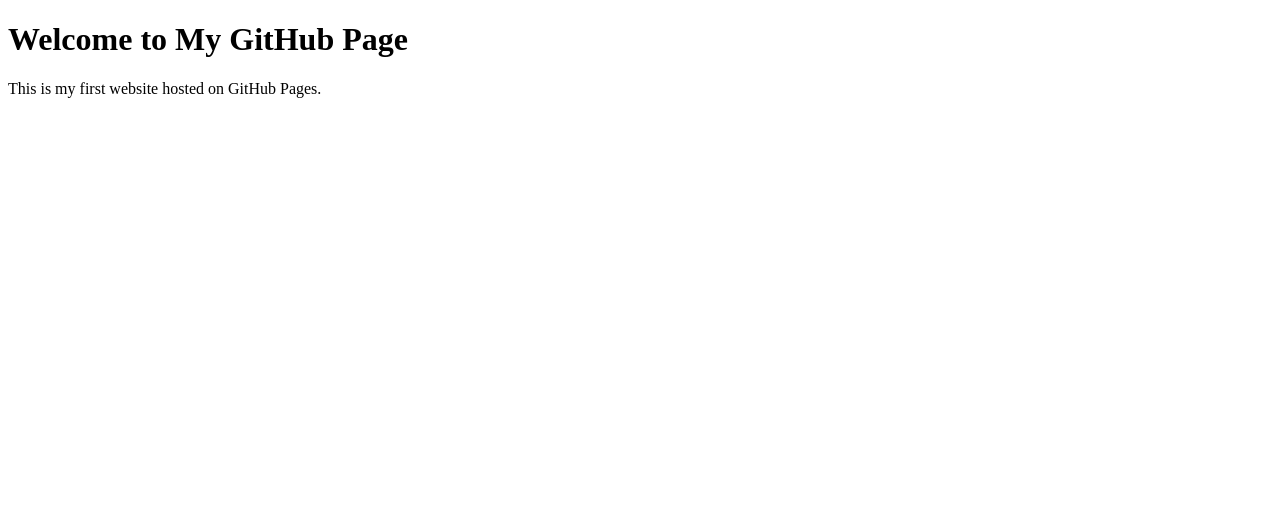
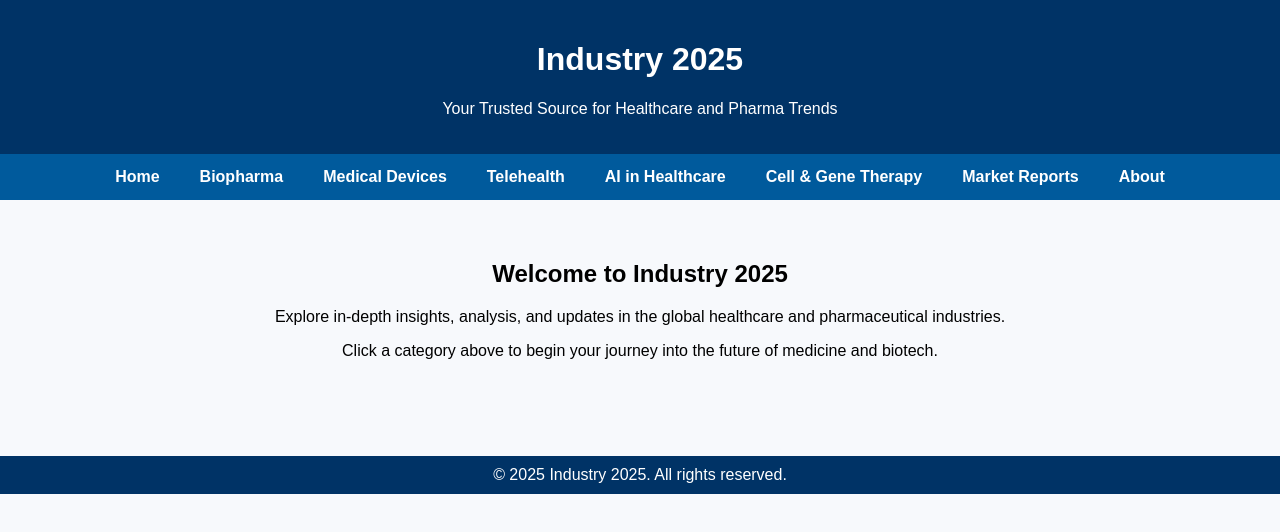
Before and after one commit to AjayMhatale2025/Industry2025, a plain HTML site: page index.html in a window 1280 px wide. Drawn offline with Linux system fonts and the light colour scheme.

Commit message:
Update index.html

```diff
--- a/index.html
+++ b/index.html
@@ -2,12 +2,78 @@
 <html lang="en">
 <head>
   <meta charset="UTF-8" />
-  <meta name="viewport" content="width=device-width, initial-scale=1.0" />
-  <title>My GitHub Page</title>
+  <meta name="viewport" content="width=device-width, initial-scale=1.0"/>
+  <title>Industry 2025 – Healthcare & Pharma Insights</title>
+  <style>
+    body {
+      font-family: Arial, sans-serif;
+      background-color: #f7f9fc;
+      margin: 0;
+      padding: 0;
+    }
+    header {
+      background-color: #003366;
+      color: #ffffff;
+      padding: 20px;
+      text-align: center;
+    }
+    nav {
+      background-color: #005a9c;
+      display: flex;
+      justify-content: center;
+      flex-wrap: wrap;
+    }
+    nav a {
+      color: white;
+      padding: 14px 20px;
+      text-decoration: none;
+      font-weight: bold;
+      display: block;
+    }
+    nav a:hover {
+      background-color: #003366;
+    }
+    main {
+      padding: 40px 20px;
+      text-align: center;
+    }
+    footer {
+      background-color: #003366;
+      color: white;
+      text-align: center;
+      padding: 10px;
+      margin-top: 40px;
+    }
+  </style>
 </head>
+<meta name="google-site-verification" content="iFdKTJZNB8fqYywGVUsXbvHz_LZy1LsNpyDKf8-cU0Y" />
+<body>
 
-<body>
-  <h1>Welcome to My GitHub Page</h1>
-  <p>This is my first website hosted on GitHub Pages.</p>
+  <header>
+    <h1>Industry 2025</h1>
+    <p>Your Trusted Source for Healthcare and Pharma Trends</p>
+  </header>
+
+  <nav>
+    <a href="#">Home</a>
+    <a href="#biopharma">Biopharma</a>
+    <a href="#medtech">Medical Devices</a>
+    <a href="#telehealth">Telehealth</a>
+    <a href="#ai">AI in Healthcare</a>
+    <a href="#regenerative">Cell & Gene Therapy</a>
+    <a href="#reports">Market Reports</a>
+    <a href="#about">About</a>
+  </nav>
+
+  <main>
+    <h2>Welcome to Industry 2025</h2>
+    <p>Explore in-depth insights, analysis, and updates in the global healthcare and pharmaceutical industries.</p>
+    <p>Click a category above to begin your journey into the future of medicine and biotech.</p>
+  </main>
+
+  <footer>
+    &copy; 2025 Industry 2025. All rights reserved.
+  </footer>
+
 </body>
 </html>
```
